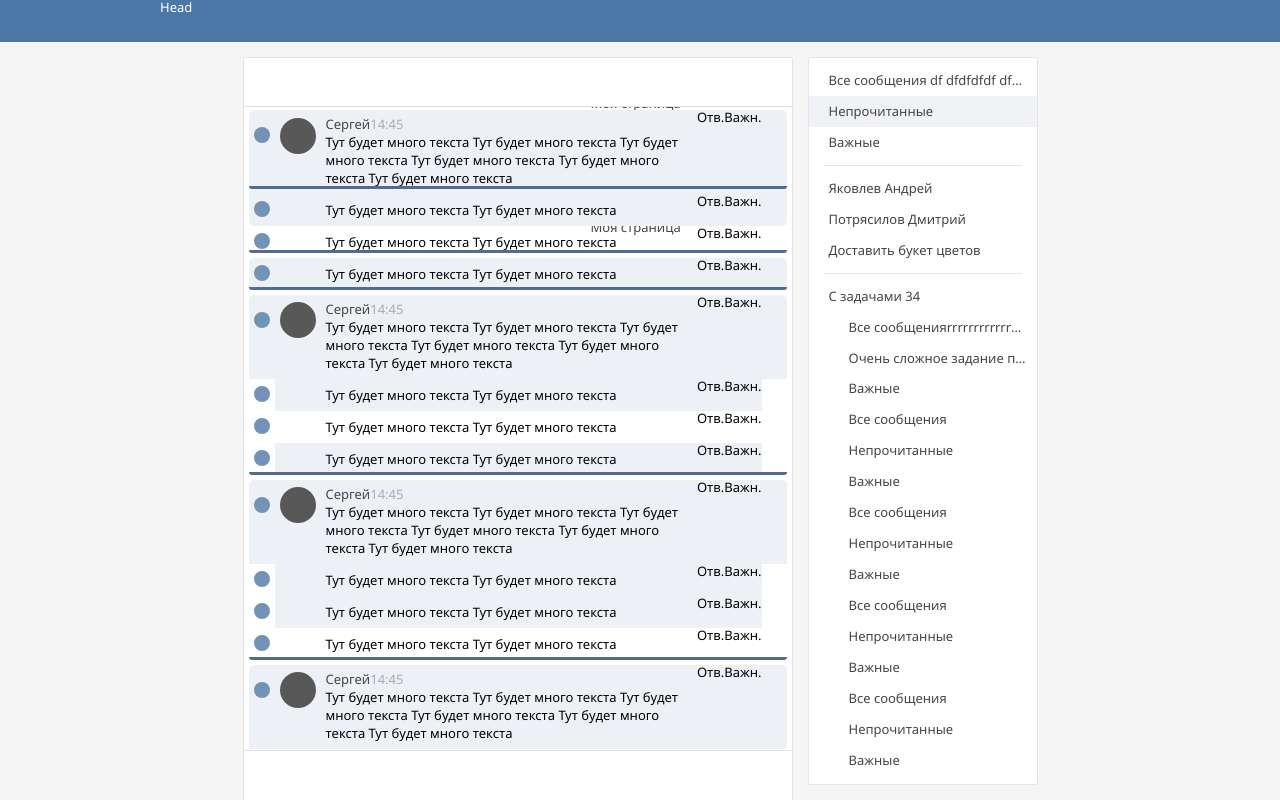
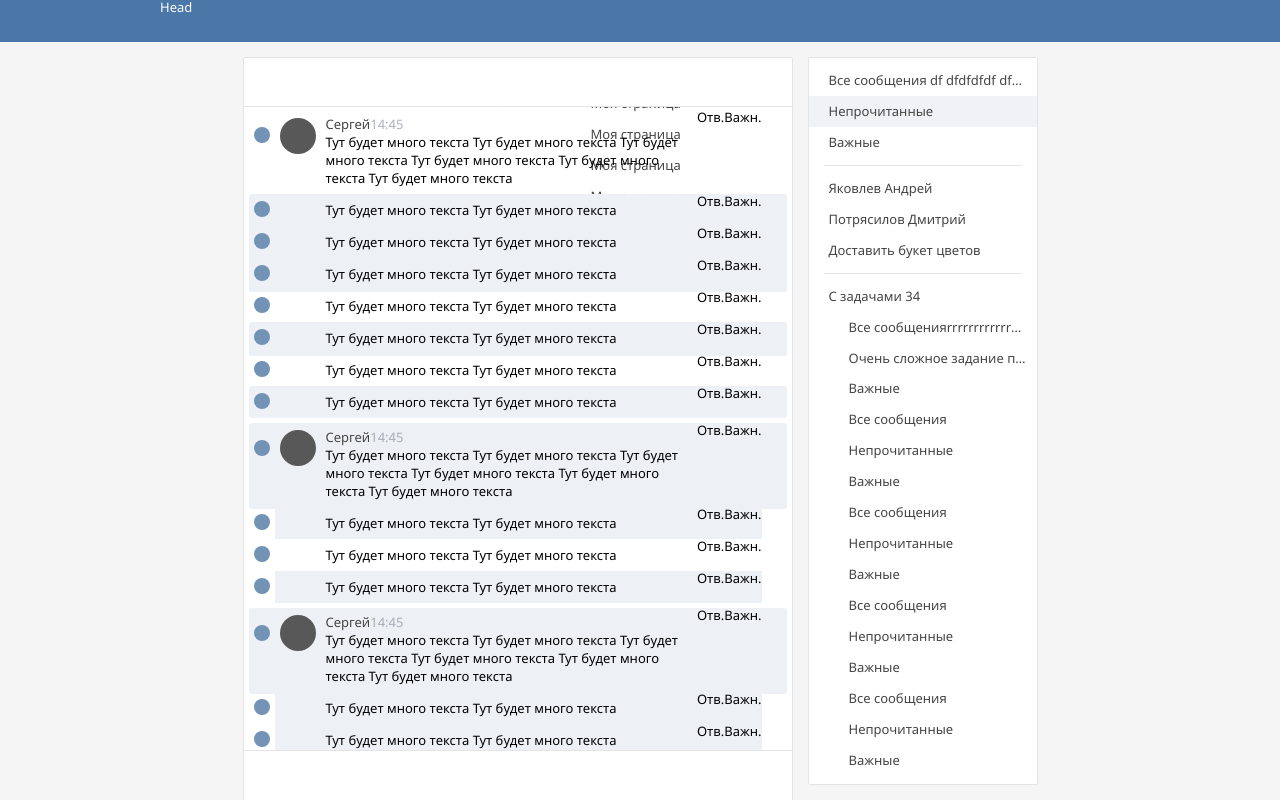
Before and after one commit to Dindro/tasks-service, a Vue app in the folder application/: page /messages in a window 1280 px wide. Shown: the top 800 px of the page. Built offline with nearby package versions, Linux system fonts and the light colour scheme.

Commit message:
добавил before

```diff
--- a/application/src/components/pages/DRAFT/messages.vue
+++ b/application/src/components/pages/DRAFT/messages.vue
@@ -29,10 +29,50 @@
 										<span class="time">14:45</span>
 									</div>
 								</div>
+								<div class="message">
+									<div class="select"></div>
+									<div class="is-read">
+										<div class="message-text">Тут будет много текста Тут будет много текста Тут будет много текста Тут будет много текста Тут будет много текста Тут будет много текста</div>
+										<div class="items">
+											<span class="response">Отв.</span>
+											<span class="favorite">Важн.</span>
+										</div>
+									</div>
+								</div>
 								<div class="message selected">
 									<div class="select"></div>
 									<div class="is-read">
-										<div class="message-text">Тут будет много текста Тут будет много текста Тут будет много текста Тут будет много текста Тут будет много текста Тут будет много текста</div>
+										<div class="message-text">Тут будет много текста Тут будет много текста</div>
+										<div class="items">
+											<span class="response">Отв.</span>
+											<span class="favorite">Важн.</span>
+										</div>
+									</div>
+								</div>
+								<div class="message selected">
+									<div class="select"></div>
+									<div class="is-read">
+										<div class="message-text">Тут будет много текста Тут будет много текста</div>
+										<div class="items">
+											<span class="response">Отв.</span>
+											<span class="favorite">Важн.</span>
+										</div>
+									</div>
+								</div>
+								<div class="message selected">
+									<div class="select"></div>
+									<div class="is-read">
+										<div class="message-text">Тут будет много текста Тут будет много текста</div>
+										<div class="items">
+											<span class="response">Отв.</span>
+											<span class="favorite">Важн.</span>
+										</div>
+									</div>
+								</div>
+								<div class="message">
+									<div class="select"></div>
+									<div class="is-read">
+										<div class="message-text">Тут будет много текста Тут будет много текста</div>
 										<div class="items">
 											<span class="response">Отв.</span>
 											<span class="favorite">Важн.</span>
@@ -609,26 +649,43 @@ $container-mt: -($photo-wh + $message-top + $message-bottom); // margin-top ко
 
     &.selected {
       background-color: $color-message-selected;
-      border-top-left-radius: 5px;
-      border-top-right-radius: 5px;
+      border-top-left-radius: 3px;
+      border-top-right-radius: 3px;
       border-bottom-left-radius: 0;
       border-bottom-right-radius: 0;
 
-      &:before {
+      &:last-child {
+        border-bottom-left-radius: 3px;
+        border-bottom-right-radius: 3px;
+      }
+      /* &:before {
         display: block;
         margin-top: -8px;
-        content: '';
+        content: "";
         position: absolute;
         width: 100%;
         height: 3px;
         border-radius: 0 0 3px 3px;
         background: #536a92;
+      } */
+
+      & + .selected {
+        /* border-radius: 5px; */
+        border-top-left-radius: 0;
+        border-top-right-radius: 0;
       }
 
-      & + .selected {
-        border-radius: 5px;
-        border-top-left-radius: 0;
-        border-top-right-radius: 0;
+      & + .message:not(.selected) {
+        &:before {
+          display: block;
+          margin-top: -1px;
+          content: "";
+          position: absolute;
+          width: 100%;
+          height: 3px;
+          border-radius: 0 0 3px 3px;
+          background: $color-message-selected
+        }
       }
     }
 
```
